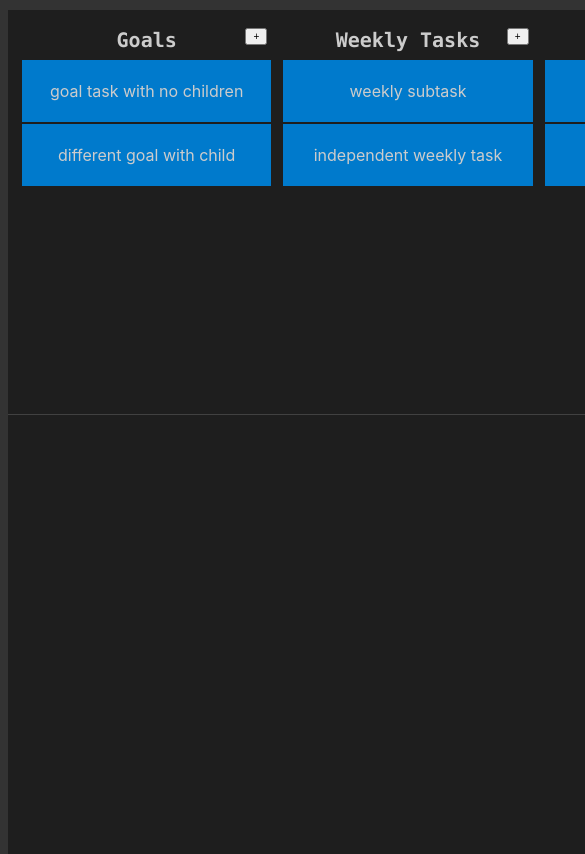
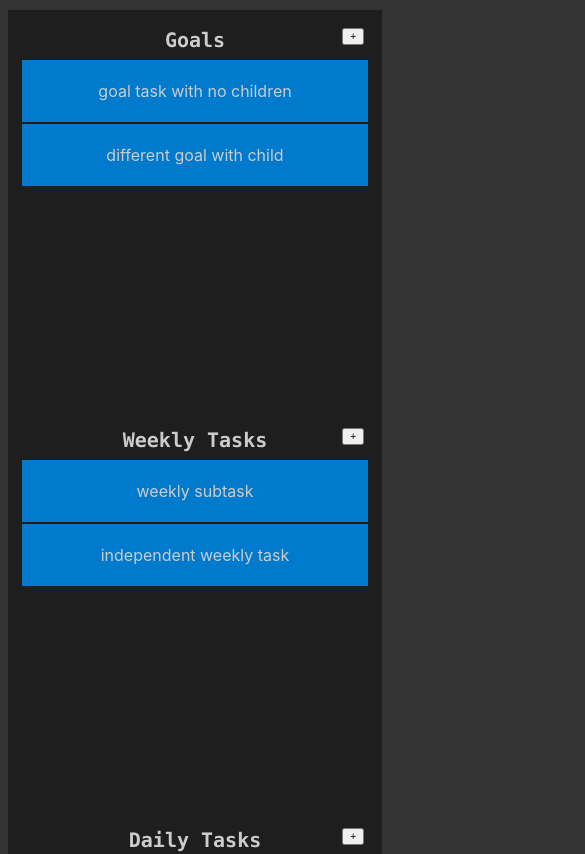
Before and after one commit to AlexJohnKennedy/TrackYourTodos, a React (Create React App) app: page / in a window 390 px wide. Shown: the top 854 px of the page, 585 px wide, since content can reach past the window. Built offline with nearby package versions, Linux system fonts and the light colour scheme.

Commit message:
added single column rule for very very small widths

```diff
--- a/src/css/ActiveTaskSection.css
+++ b/src/css/ActiveTaskSection.css
@@ -1,7 +1,4 @@
 .ActiveTaskSection {
-    display: inline-flex;
-    justify-content: space-between;
-
     background-color: var(--editor-background-colour);
     border-radius: 0px;
 
--- a/src/css/GridLayout.css
+++ b/src/css/GridLayout.css
@@ -5,6 +5,8 @@
 
     --active-tasks-min-total-width: 100rem;
     --active-tasks-min-total-width-when-squashed: 80rem;
+    --active-tasks-single-board-max-width: 45rem;
+    --active-tasks-single-board-min-width: 30rem;
     --backlog-tasks-total-width: 33.6rem;
     --backlog-tasks-total-width-squashed: 25rem;
 
@@ -28,6 +30,9 @@
 
         width: 100%;
         min-width: var(--active-tasks-min-total-width);
+
+        display: inline-flex;
+        justify-content: space-between;
     }
     .BacklogSection {
         grid-column-start: 4;
@@ -68,6 +73,9 @@
         grid-row-end: 2;
 
         width: 100%;
+
+        display: inline-flex;
+        justify-content: space-between;
     }
     .BacklogSection {
         display: none;  /* For now. Later we will make the backlog section tab-selectable in the same section as the stats section! */
@@ -86,3 +94,21 @@
         height: 45rem;
     }
 }
+@media (max-width: 800px) {
+    #root {
+        display: grid;
+        grid-template-columns: 1fr minmax(var(--active-tasks-single-board-min-width), var(--active-tasks-single-board-max-width)) 1fr;
+    }
+    .ActiveTaskSection {
+        grid-column-start: 2;
+        grid-column-end: 3;
+        grid-row-start: 1;
+        grid-row-end: 2;
+
+        width: 100%;
+
+        display: inline-flex;
+        justify-content: space-between;
+        flex-direction: column;
+    }
+}
```
